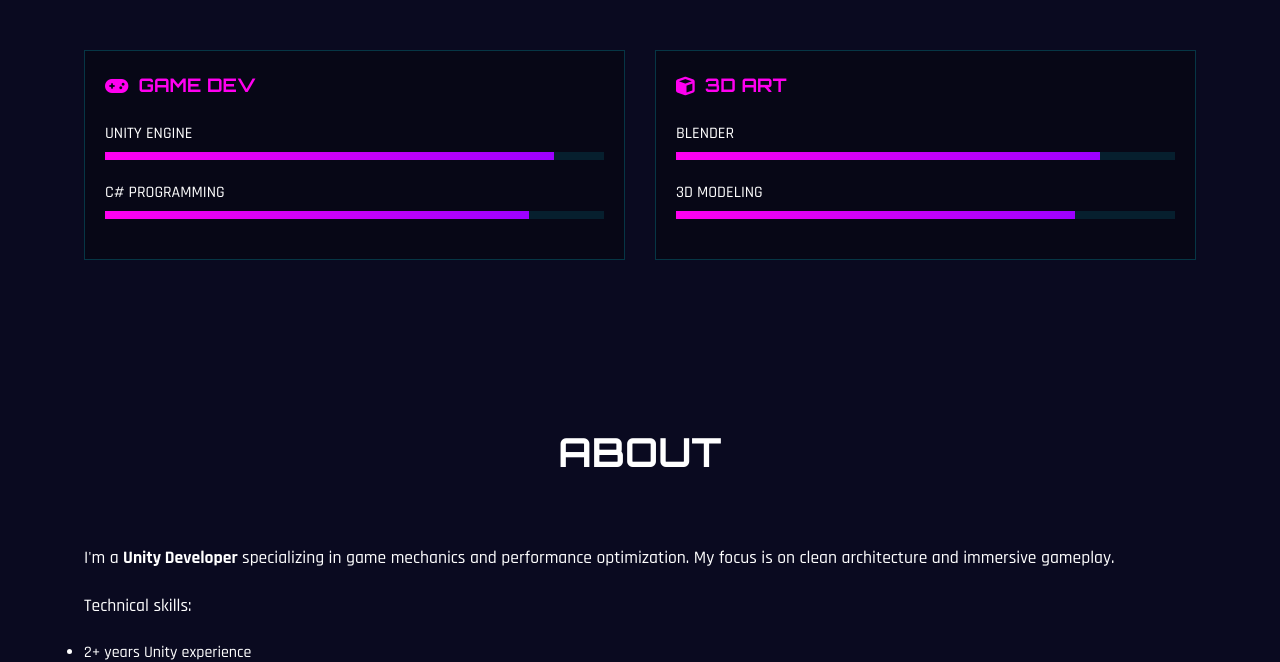
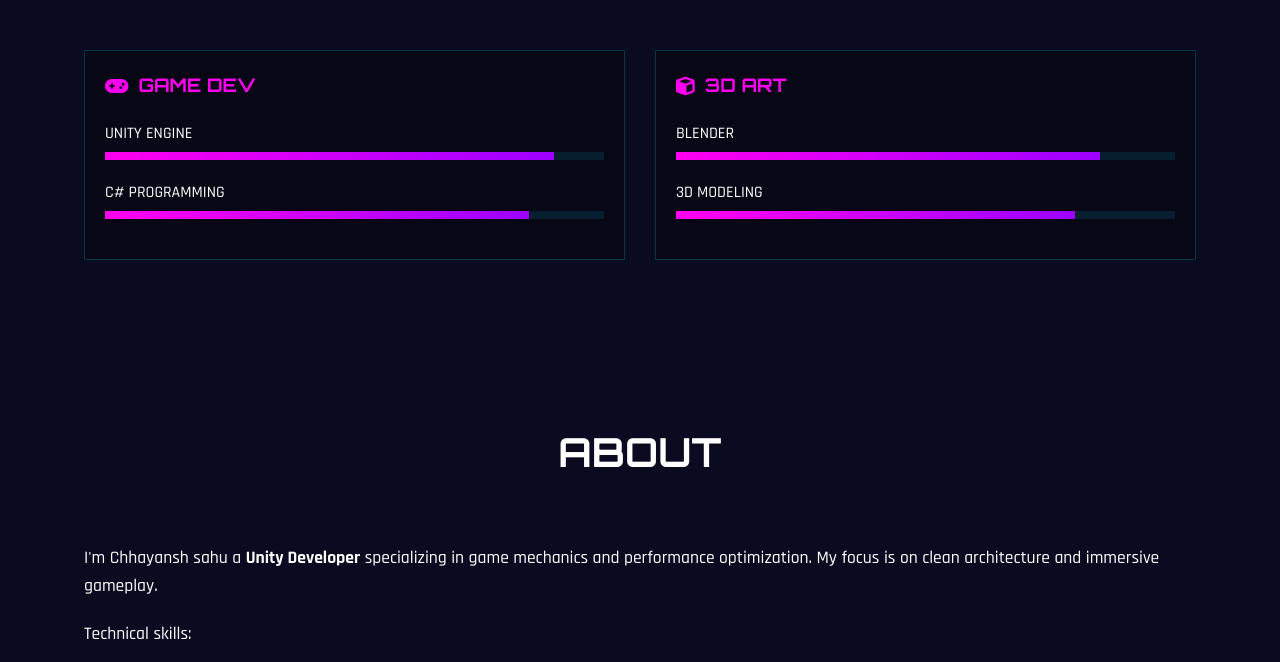
Before and after one commit to Chhayanshsahu/Website, a plain HTML site: page index.html in a window 1280 px wide. Shown: the part 1506-2168 px from the top of the page. Drawn offline with Linux system fonts and the light colour scheme.

Commit message:
Update index.html

```diff
--- a/index.html
+++ b/index.html
@@ -150,7 +150,7 @@
         <div class="container">
             <h2 class="section-title"><span>ABOUT</span></h2>
             <div class="about-text">
-                <p>I'm a <strong>Unity Developer</strong> specializing in game mechanics and performance optimization. My focus is on clean architecture and immersive gameplay.</p>
+                <p>I'm Chhayansh sahu a <strong>Unity Developer</strong> specializing in game mechanics and performance optimization. My focus is on clean architecture and immersive gameplay.</p>
                 <p>Technical skills:</p>
                 <ul class="skills-list">
                     <li>2+ years Unity experience</li>
```
